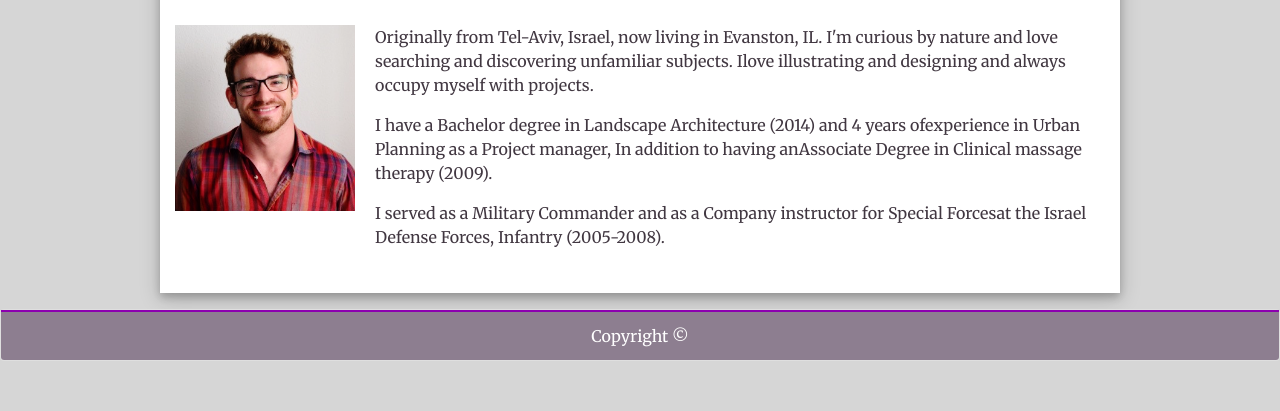
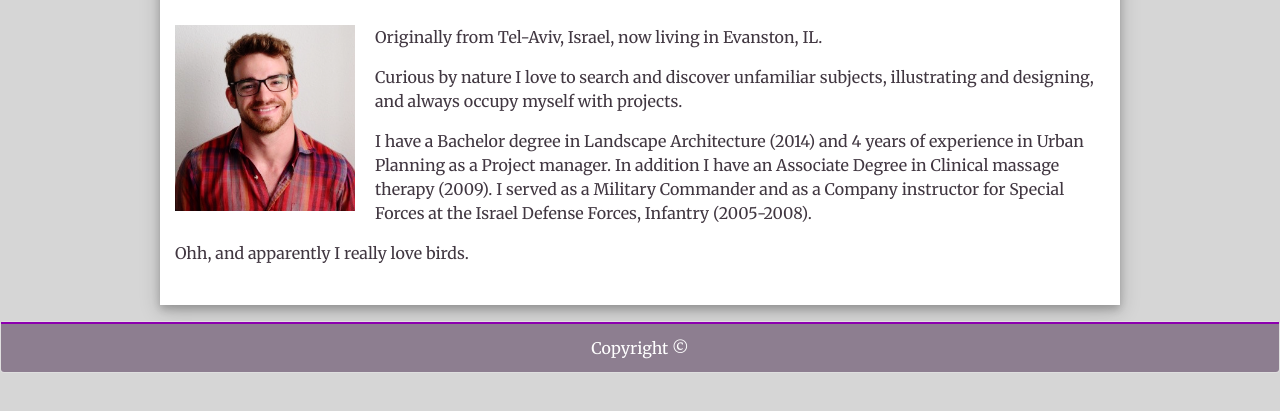
Before and after one commit to erandro/Bootstrap-Portfolio, a plain HTML site: page index.html in a window 1280 px wide. Shown: the part 221-632 px from the top of the page. Drawn offline with nearby package versions, Linux system fonts and the light colour scheme.

Commit message:
fixed some text issues in the index.html

```diff
--- a/index.html
+++ b/index.html
@@ -88,13 +88,15 @@
                         <div>
                             <p>
                                 Originally from Tel-Aviv, Israel, now living in Evanston, IL.
-                                I'm curious by nature and love searching and discovering unfamiliar subjects. Ilove illustrating and designing and always occupy myself with projects.
                             </p>
                             <p>
-                                I have a Bachelor degree in Landscape Architecture (2014) and 4 years ofexperience in Urban Planning as a Project manager, In addition to having anAssociate Degree in Clinical massage therapy (2009).
+                                Curious by nature I love to search and discover unfamiliar subjects, illustrating and designing, and always occupy myself with projects.
                             </p>
                             <p>
-                                I served as a Military Commander and as a Company instructor for Special Forcesat the Israel Defense Forces, Infantry (2005-2008).
+                                I have a Bachelor degree in Landscape Architecture (2014) and 4 years of experience in Urban Planning as a Project manager. In addition I have an Associate Degree in Clinical massage therapy (2009). I served as a Military Commander and as a Company instructor for Special Forces at the Israel Defense Forces, Infantry (2005-2008).
+                            </p>
+                            <p>
+                                Ohh, and apparently I really love birds.
                             </p>
                             <br>
                         </div>
```
